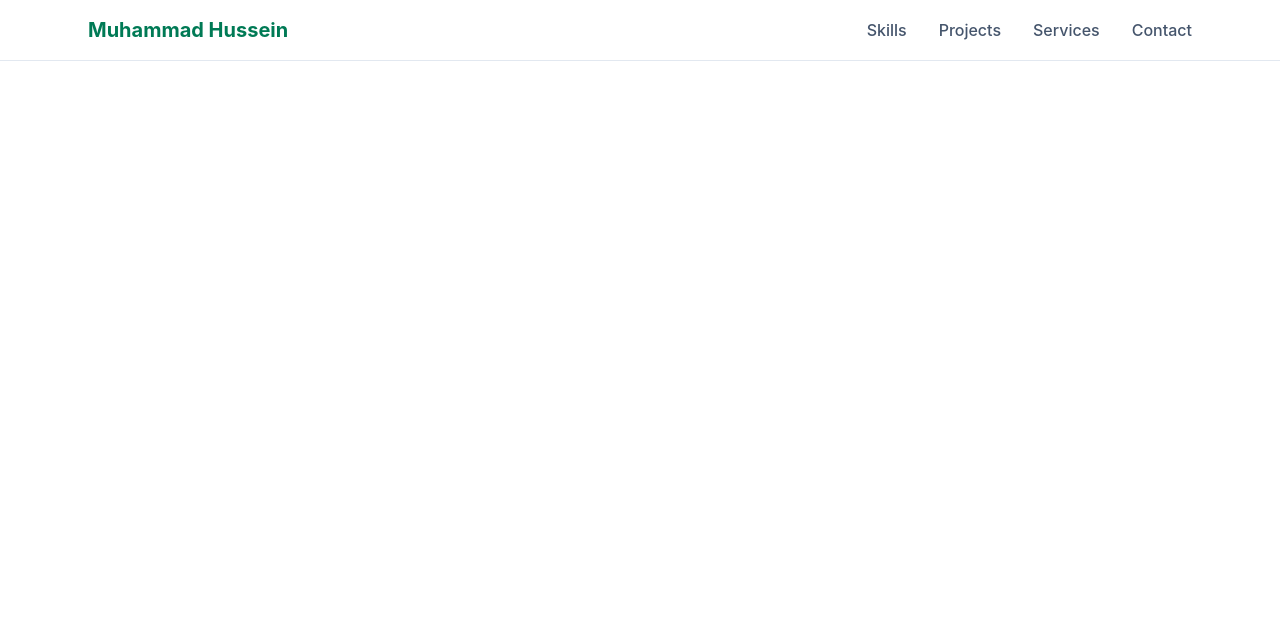
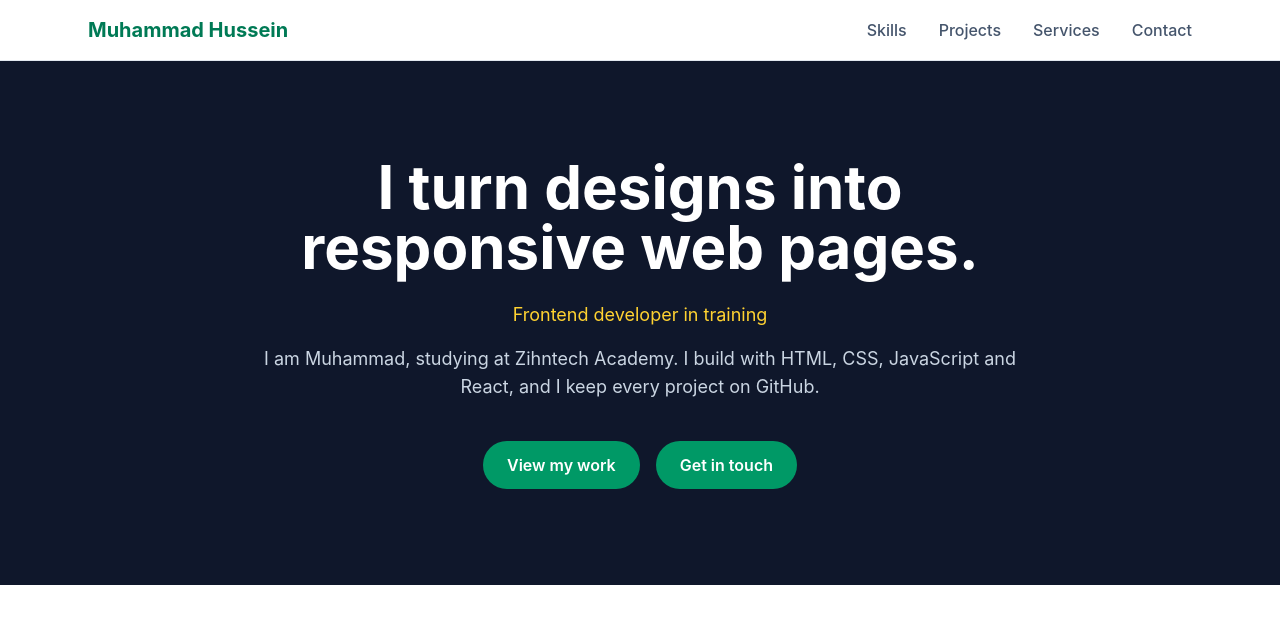
Before and after one commit to muhammad-hussein-ui/zihntech-landing-showcase, a React (Vite) app: page / in a window 1280 px wide. Shown: the top 624 px of the page. Built offline with nearby package versions, Linux system fonts and the light colour scheme.

Commit message:
Add Hero section with reusable Button

```diff
--- a/src/App.jsx
+++ b/src/App.jsx
@@ -1,9 +1,13 @@
 import Navbar from "./components/Navbar";
+import Hero from "./components/Hero";
 
 function App() {
   return (
     <>
       <Navbar />
+      <main>
+        <Hero />
+      </main>
     </>
   );
 }
--- /dev/null
+++ b/src/components/Hero.jsx
@@ -0,0 +1,29 @@
+import Button from "./Button";
+
+function Hero() {
+  const role = "Frontend developer in training";
+
+  return (
+    <section
+      id="top"
+      className="bg-slate-900 px-6 py-24 text-center text-white"
+    >
+      <div className="mx-auto max-w-3xl">
+        <h1 className="text-4xl font-bold md:text-6xl">
+          I turn designs into responsive web pages.
+        </h1>
+        <p className="mt-6 text-lg text-amber-300">{role}</p>
+        <p className="mt-4 text-lg text-slate-300">
+          I am Muhammad, studying at Zihntech Academy. I build with HTML, CSS,
+          JavaScript and React, and I keep every project on GitHub.
+        </p>
+        <div className="mt-10 flex flex-col items-center justify-center gap-4 sm:flex-row">
+          <Button label="View my work" href="#projects" />
+          <Button label="Get in touch" href="#contact" />
+        </div>
+      </div>
+    </section>
+  );
+}
+
+export default Hero;
```
